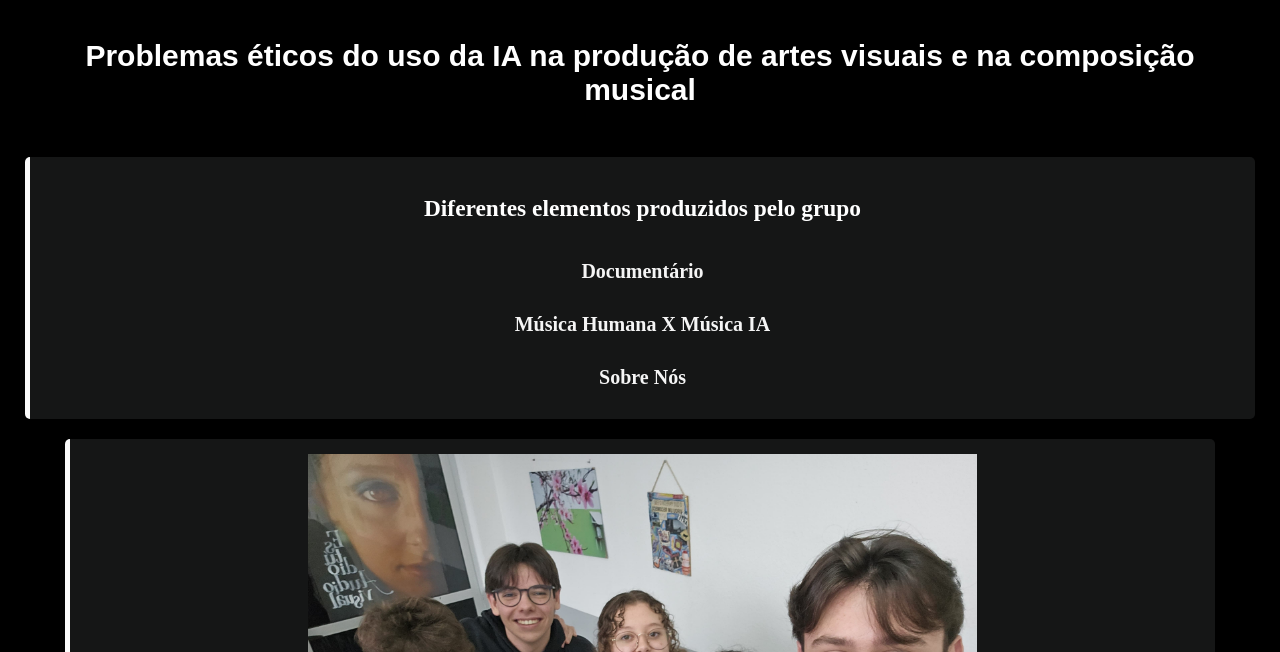
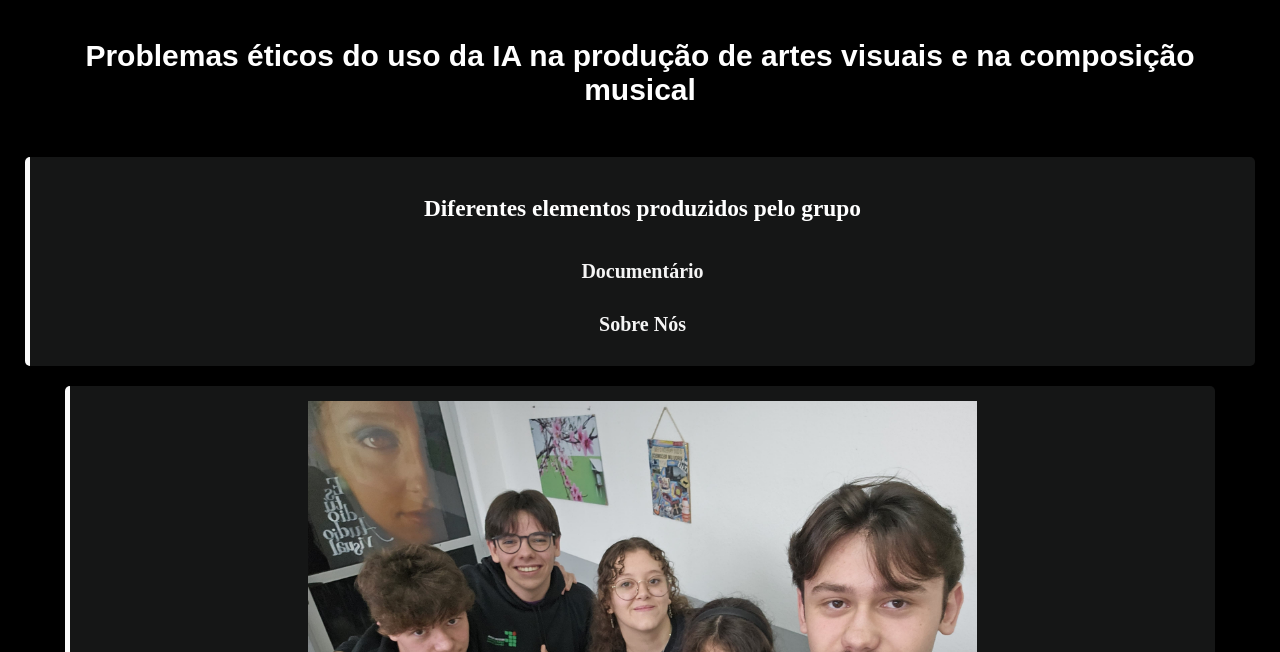
Before and after one commit to muristop10/SiteDeOi, a plain HTML site: page index.html in a window 1280 px wide. Shown: the part 148-800 px from the top of the page. Drawn offline with Linux system fonts and the light colour scheme; a web font is replaced by a local one.

Commit message:
Update index.html

```diff
--- a/index.html
+++ b/index.html
@@ -22,7 +22,7 @@
             <nav>
                 <ul id="navElementos" >
                     <li><a href="./HTML/documentario.html"><strong>Documentário</strong></a></li>
-                    <li><a href="./HTML/musica.html"><strong>Música Humana X Música IA</strong></a></li>
+                    <!-- <li><a href="./HTML/musica.html"><strong>Música Humana X Música IA</strong></a></li> -->
                     <!-- <li><a href="./HTML/pesquisa.html"><strong>Pesquisa Teórica</strong></a></li> -->
                     <li><a href="./HTML/aboutUs.html"><strong>Sobre Nós</strong></a></li>
                 </ul>
```
